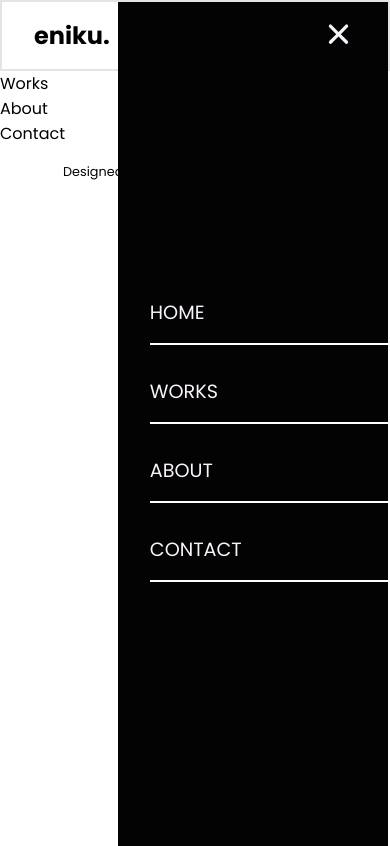
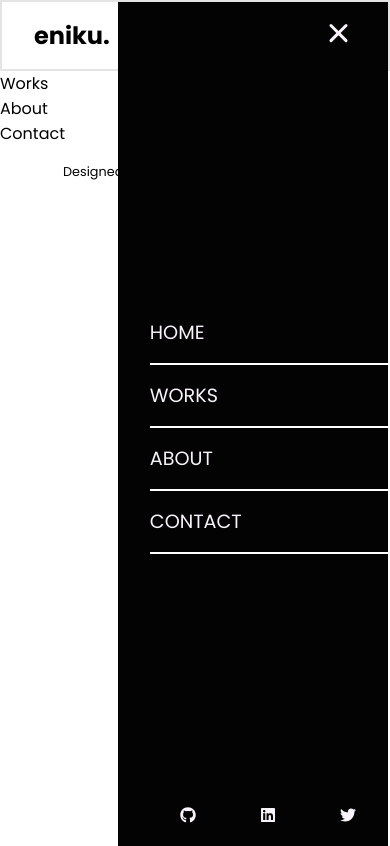
Before and after one commit to eniiku/enikudavid.me, a React (Vite) app: page / in a window 390 px wide. Both pictures are taken after a click on the icon 338 px from the left and 35 px from the top of the page. Built offline with nearby package versions, Linux system fonts and the light colour scheme.

Commit message:
feat: add icons with navigations to mobile menu

```diff
--- a/src/App.scss
+++ b/src/App.scss
@@ -25,5 +25,5 @@
 .head--text {
   font-size: 1.2rem;
   font-weight: 500;
-  color: var(--black-color)
+  color: var(--black-color);
 }
--- a/src/components/Navbar/Navbar.scss
+++ b/src/components/Navbar/Navbar.scss
@@ -79,10 +79,9 @@
   svg {
     width: 35px;
     height: 35px;
-
   }
 
-  div {
+  section {
     position: fixed;
     top: 0;
     right: 0;
@@ -90,10 +89,10 @@
     z-index: 4;
 
     height: 100vh;
-    width: 70%;
+    min-width: 70%;
 
     display: flex;
-    justify-content: flex-end;
+    justify-content: center;
     align-items: flex-end;
     flex-direction: column;
 
@@ -119,8 +118,7 @@
 
       li {
         text-transform: uppercase;
-        margin-bottom: 2rem;
-        padding-bottom: 1rem;
+        padding: 1rem 0;
         width: 100%;
 
         border-bottom: 2px solid white;
@@ -131,6 +129,17 @@
         }
       }
     }
+
+    div {
+      a {
+        color: var(--white-color);
+
+        svg {
+          width: 16px;
+          height: 16px;
+        }
+      }
+    }
   }
 
   @media screen and (min-width: 760px) {
--- a/src/components/Navbar/Navbar.tsx
+++ b/src/components/Navbar/Navbar.tsx
@@ -1,5 +1,6 @@
 import { useState } from 'react';
 import { AiOutlineMail } from 'react-icons/ai';
+import { FaGithub, FaLinkedin, FaTwitter } from 'react-icons/fa';
 import { HiMenuAlt4, HiX } from 'react-icons/hi';
 import './Navbar.scss';
 
@@ -30,18 +31,29 @@ const Navbar = () => {
       <div className="app__navbar--menu">
         <HiMenuAlt4 onClick={toggleMenu} />
         {menu && (
-          <div>
+          <section>
             <HiX onClick={toggleMenu} />
-            <ul className='head--text'>
-              {['home','works', 'about', 'contact'].map((item) => (
+            <ul className="head--text">
+              {['home', 'works', 'about', 'contact'].map((item) => (
                 <li key={`link-${item}`}>
                   <a href={`#${item}`} onClick={toggleMenu}>
                     {item}
                   </a>
                 </li>
               ))}
-           </ul>
-          </div>
+            </ul>
+            <div>
+              <a href="https://github.com/tekyuma">
+                <FaGithub />
+              </a>
+              <a href="https://linkedin.com/davidenikuomehin">
+                <FaLinkedin />
+              </a>
+              <a href="https://twitter.com/eniku">
+                <FaTwitter />
+              </a>
+            </div>
+          </section>
         )}
       </div>
     </nav>
```
